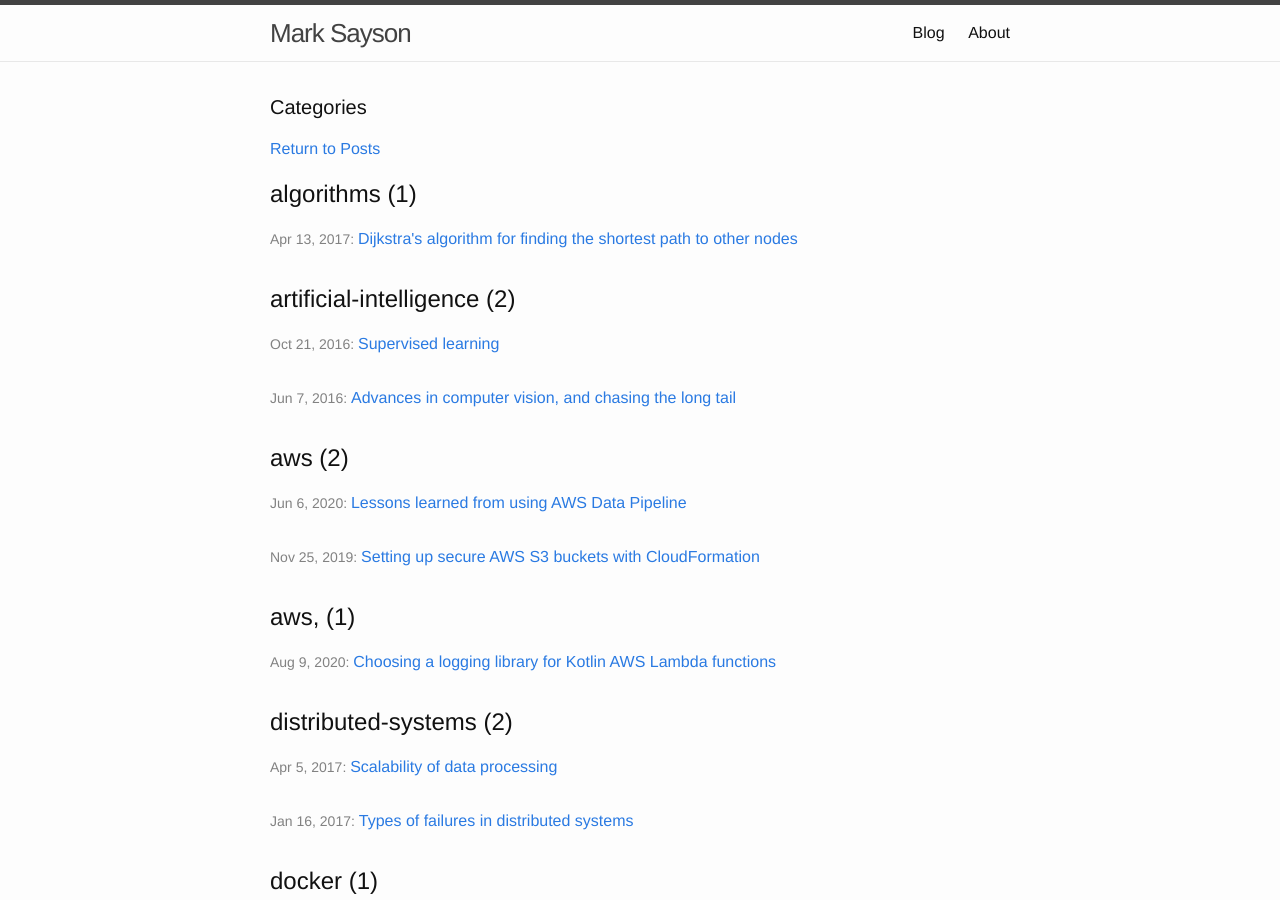
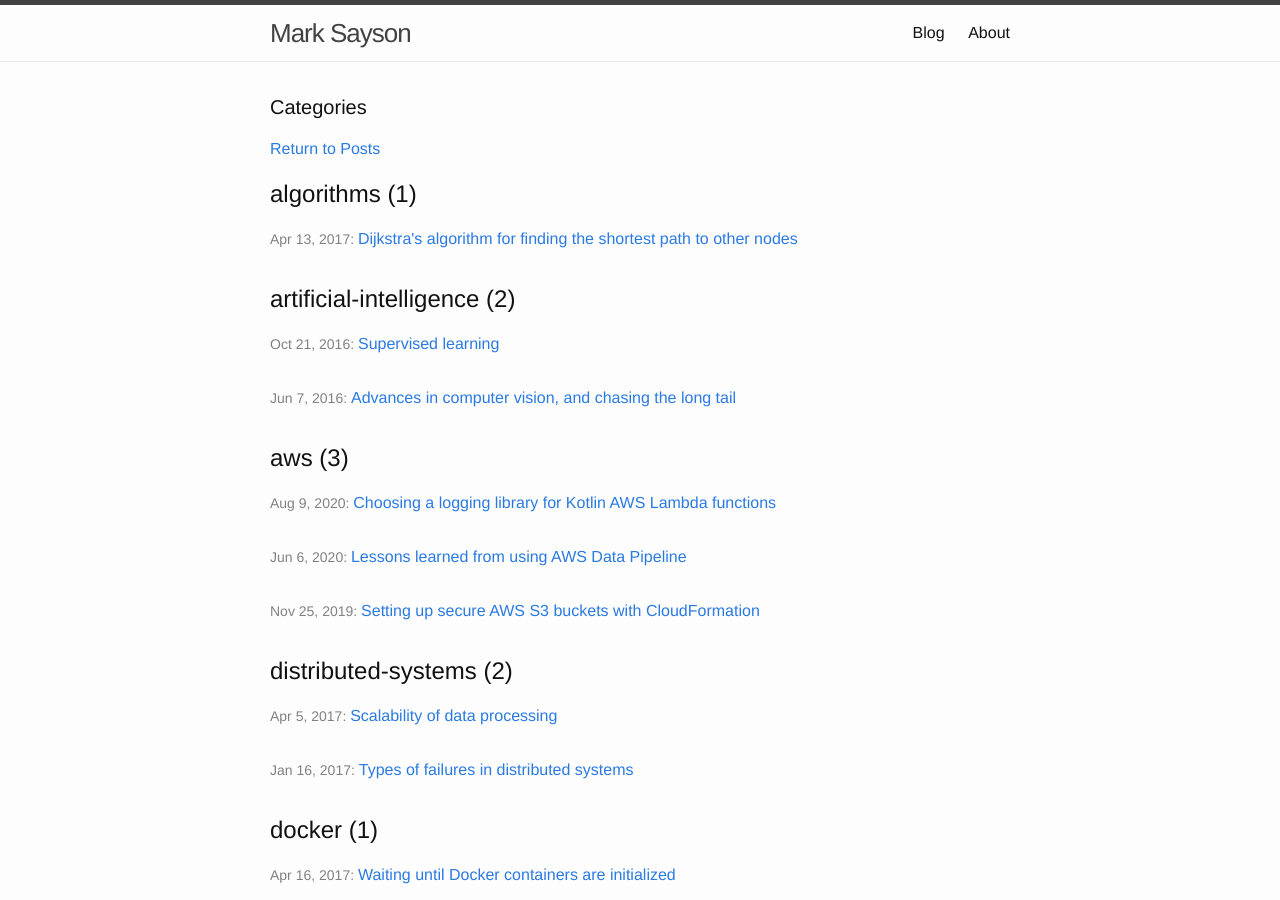
Before and after one commit to msayson/msayson.github.io, a Jekyll site: the page built from blog/categories.html, in a window 1280 px wide and 900 px high. Built offline with Jekyll 4.4.1, drawn with Linux system fonts in a browser that asks for light colours.

Commit message:
Fixed categories for Kotlin post

```diff
--- a/_posts/2020-08-08-choosing-kotlin-logging-library-for-aws-lambda.markdown
+++ b/_posts/2020-08-08-choosing-kotlin-logging-library-for-aws-lambda.markdown
@@ -2,7 +2,7 @@
 layout: post
 title:  "Choosing a logging library for Kotlin AWS Lambda functions"
 date:   2020-08-08 20:00:00 -0700
-categories: aws, programming-languages
+categories: [aws, programming-languages]
 excerpt: "<p>There are a lot of logging libraries to choose from when writing Kotlin AWS Lambda functions.  Since Kotlin is fully interoperable with Java, we have access to both Kotlin-based and Java-based logging libraries.</p><p>This post compares some of the major options and evaluates which are most suitable for Kotlin Lambda functions.</p>"
 ---
 
```
